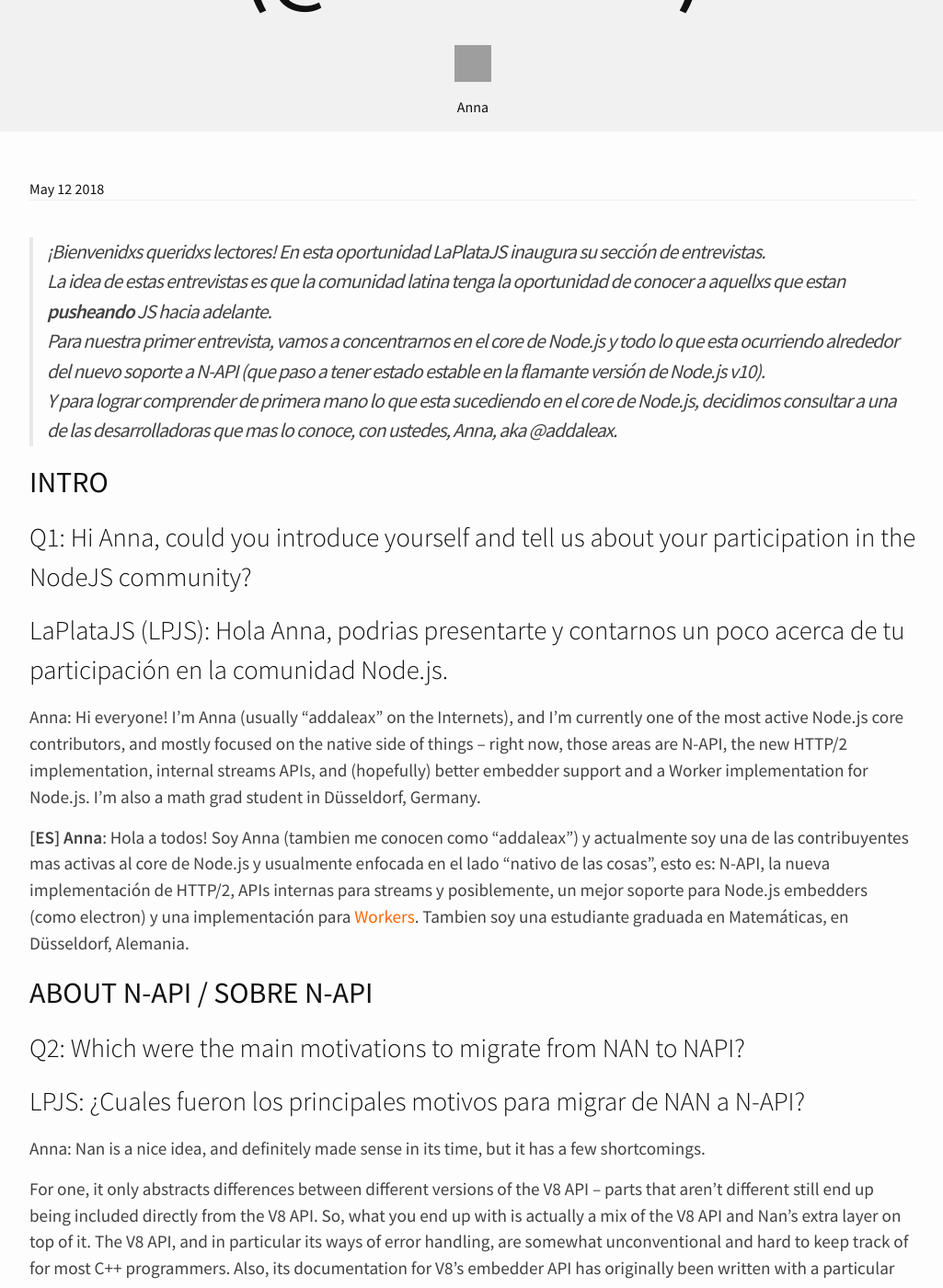
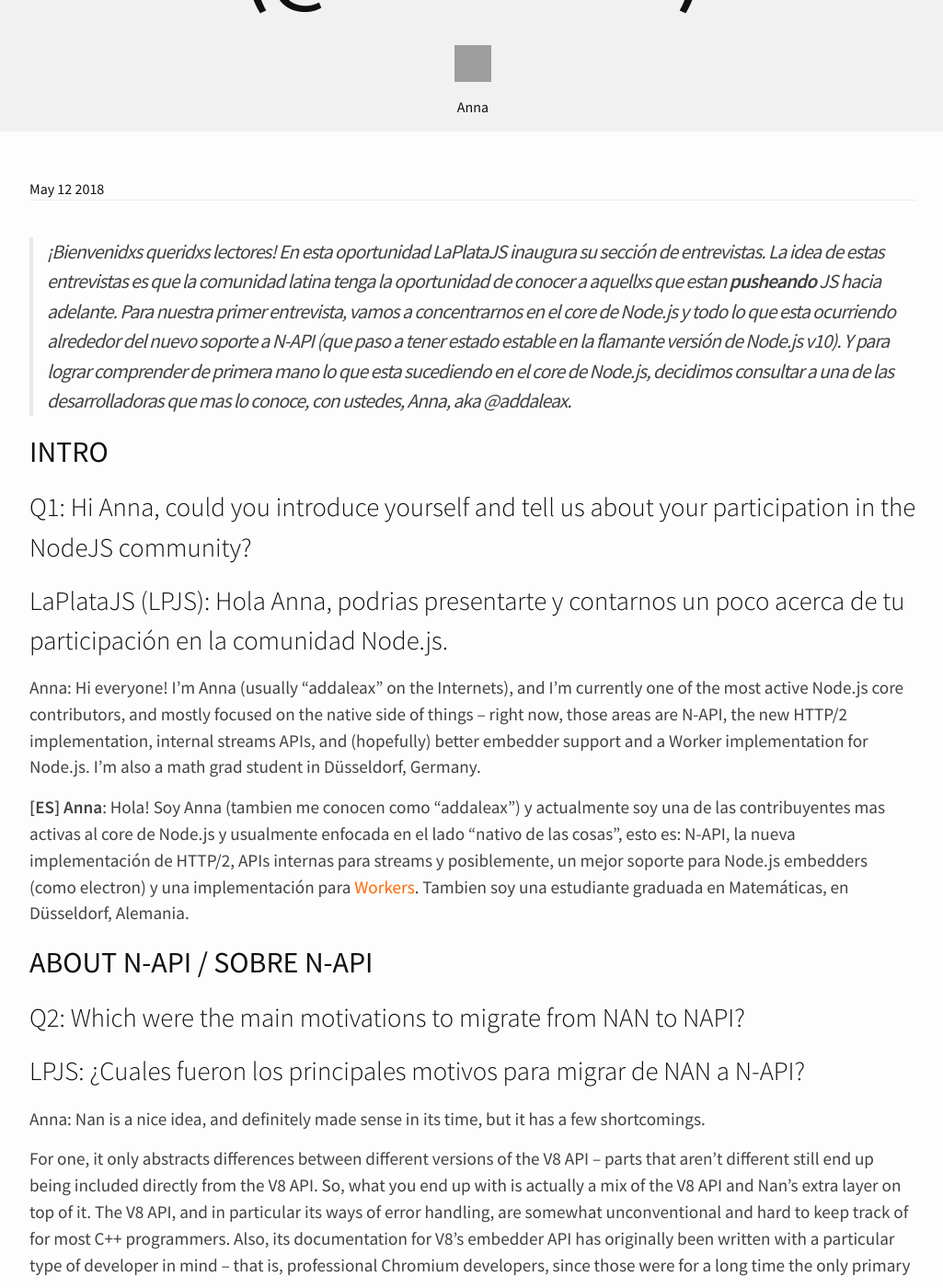
Before and after one commit to laplatajs/laplatajs.github.io, a Jekyll site: the page built from _posts/interview/2018-05-12-entrevista-anna.md, in a window 1280 px wide and 1400 px high, scrolled down 355 px. Shown: the whole window at 92% size, without its empty margins (126-1151 px from the left). Built offline with Jekyll 4.4.1, drawn with Linux system fonts in a browser that asks for light colours; some of the changed text lies outside the part shown; grey boxes are pictures that could not be loaded.

Commit message:
Minor fixes

```diff
--- a/_posts/interview/2018-05-12-entrevista-anna.md
+++ b/_posts/interview/2018-05-12-entrevista-anna.md
@@ -22,7 +22,7 @@
 
 Anna: Hi everyone! I’m Anna (usually “addaleax” on the Internets), and I’m currently one of the most active Node.js core contributors, and mostly focused on the native side of things – right now, those areas are N-API, the new HTTP/2 implementation, internal streams APIs, and (hopefully) better embedder support and a Worker implementation for Node.js. I’m also a math grad student in Düsseldorf, Germany.
 
-**[ES] Anna**:  Hola a todos! Soy Anna (tambien me conocen como "addaleax") y actualmente soy una de las contribuyentes mas activas al core de Node.js y usualmente enfocada en el lado "nativo de las cosas", esto es: N-API, la nueva implementación de HTTP/2, APIs internas para streams y posiblemente, un mejor soporte para Node.js embedders (como electron) y una implementación para [Workers](https://github.com/nodejs/worker).
+**[ES] Anna**:  Hola! Soy Anna (tambien me conocen como "addaleax") y actualmente soy una de las contribuyentes mas activas al core de Node.js y usualmente enfocada en el lado "nativo de las cosas", esto es: N-API, la nueva implementación de HTTP/2, APIs internas para streams y posiblemente, un mejor soporte para Node.js embedders (como electron) y una implementación para [Workers](https://github.com/nodejs/node/pull/20876).
 Tambien soy una estudiante graduada en Matemáticas, en Düsseldorf, Alemania.
 
 ## ABOUT N-API / SOBRE N-API
@@ -66,7 +66,7 @@
 
 **[ES] Anna**: Eso depende del tipo de desarrollador/a Node.js que seas. La mayor parte del tiempo no vas a necesitar pensar en extensiones nativas. Algunos casos de uso comunes pueden ser: desarrollar una feature que no puede hacerse con Node.js (e.g: especifica al SO), usar código existente escrito en otro lenguaje o tal vez necesitas correr una parte de tu sistema muy, *muy* rápido (donde incluso WASM no te serviría). Por ejemplo, queres hacer uso de algun tipo de compresión en tu proyecto, distinto a `gzip`, como puede ser `bzip2` o `xz`. O tal vez queres usar alguna función criptográfica de hash. O tal vez queres jugar un poco y ver hasta donde podes llegar, con [N-API’s C++ wrapper](https://github.com/nodejs/node-addon-api) se vuelve mucho mas fácil.
 
-Si alguno de estos es tu caso, entonces N-API va a mejorar tu experiencia de *uso* como desarrollador.
+Si alguno de estos es tu caso, entonces N-API va a mejorar tu experiencia de *uso* como desarrollador/a.
 
 ### Q5: Which are the pros and cons of V8 abstraction?
 ### LPJS: ¿Cuáles son las ventajas y desventajas de tener una capa de abstracción de `V8`?
```
Also changed, not shown: other parts of _posts/interview/2018-05-12-entrevista-anna.md (+2 -2 lines).
